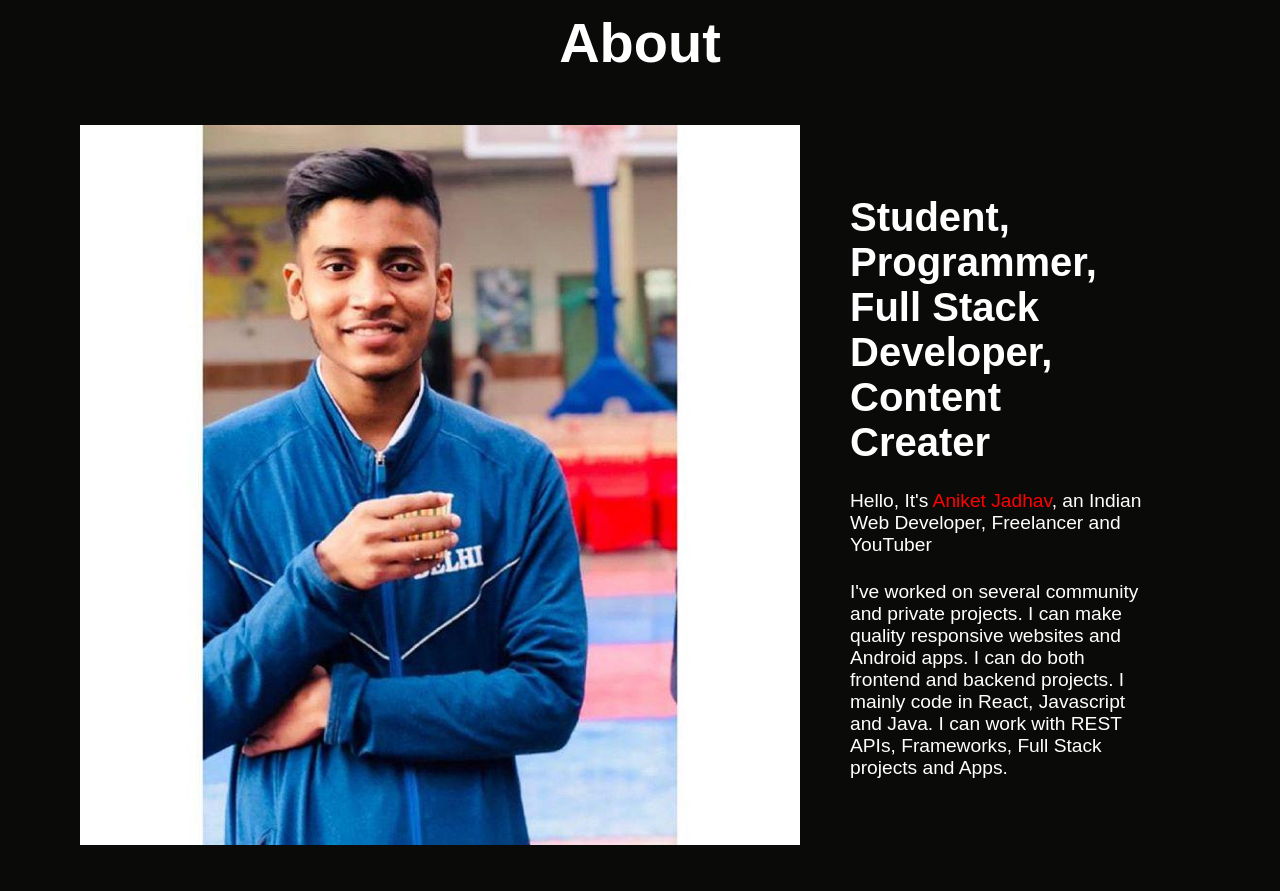
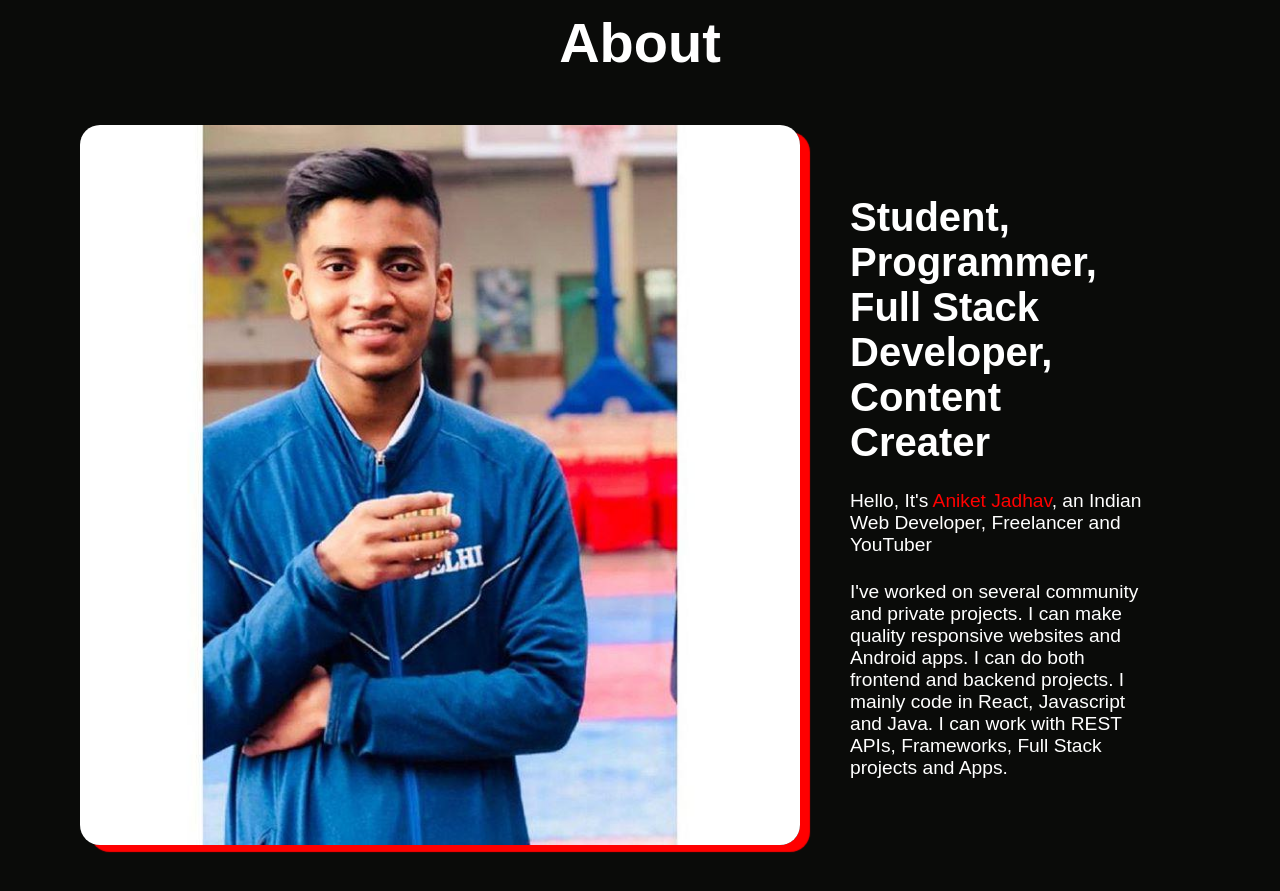
Before and after one commit to aniyy117/port, a React (Create React App) app: page / in a window 1280 px wide. Shown: the part 820-1711 px from the top of the page. Built offline with nearby package versions, Linux system fonts and the light colour scheme; a web font is replaced by a local one.

Commit message:
changes in ui

```diff
--- a/public/index.html
+++ b/public/index.html
@@ -5,7 +5,7 @@
   <meta charset="utf-8" />
   <link rel="icon" href="%PUBLIC_URL%/favicon.ico" />
   <meta name="viewport" content="width=device-width, initial-scale=1" />
-  <meta name="theme-color" content="#319197">
+  <meta name="theme-color" content="#0a0b09">
 
   <meta name="description" content="Web site created using create-react-app" />
   <link rel="apple-touch-icon" href="%PUBLIC_URL%/logo192.png" />
--- a/src/components/About/AboutElements.js
+++ b/src/components/About/AboutElements.js
@@ -13,7 +13,7 @@ export const AboutTitle = styled.h1`
   font-size: 3.5rem;
   text-align: center;
   @media screen and (max-width: 768px) {
-    font-size: 2rem;
+    font-size: 1.7rem;
   }
 `;
 
@@ -35,14 +35,13 @@ export const AboutImg = styled.div`
 export const Img = styled.img`
   width: 90vh;
   height: auto;
+  border-radius: 20px;
+  box-shadow: 10px 7px 1px red;
   @media screen and (max-width: 1024px) {
-    width: 40vh;
+    width: 100%;
   }
   @media screen and (max-width: 768px) {
-    width: 40vh;
-  }
-  @media screen and (max-width: 480px) {
-    width: 40vh;
+    width: 100%;
   }
 `;
 
--- a/src/components/HeroPage/HeroElements.js
+++ b/src/components/HeroPage/HeroElements.js
@@ -24,6 +24,10 @@ export const HeroContainer = styled.div`
       ),
       linear-gradient(180deg, rgba(0, 0, 0, 0.2) 0%, transparent 100%);
     z-index: 2;
+  }
+
+  @media screen and (max-width: 768px) {
+    height: 600px;
   }
 `;
 
@@ -61,7 +65,7 @@ export const HeroH1 = styled.h1`
   text-align: center;
 
   @media screen and (max-width: 768px) {
-    font-size: 2rem;
+    font-size: 1.7rem;
   }
 `;
 
--- a/src/components/Sidebar/SidebarElements.js
+++ b/src/components/Sidebar/SidebarElements.js
@@ -42,7 +42,7 @@ export const SidebarMenu = styled.ul`
   grid-template-rows: repeat(6, 80px);
   text-align: center;
   @media screen and (max-width: 480px) {
-    grid-template-rows: repeat(4, 60px);
+    grid-template-rows: repeat(5, 60px);
   }
 `;
 
```
